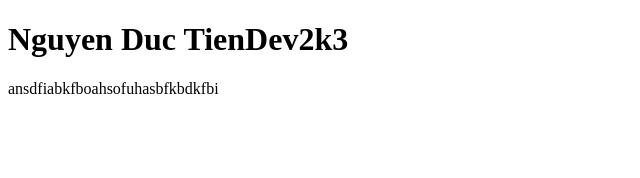
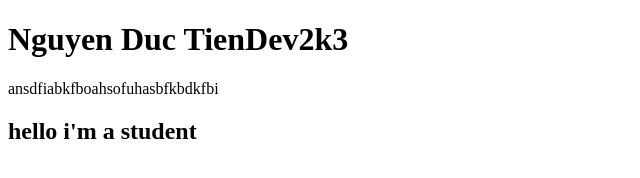
Before and after one commit to TienDev2k3/githubtutorial, a plain HTML site: page abc.html in a window 1280 px wide. Shown: the whole page, without its empty margins (0-640 px from the left). Drawn offline with Linux system fonts and the light colour scheme.

Commit message:
Chào buổi sáng

```diff
--- a/abc.html
+++ b/abc.html
@@ -8,5 +8,6 @@
 <body>
     <h1>Nguyen Duc TienDev2k3</h1>
    <p>ansdfiabkfboahsofuhasbfkbdkfbi</p>
+   <h2>hello i'm a student </h2>
 </body>
 </html>
```
